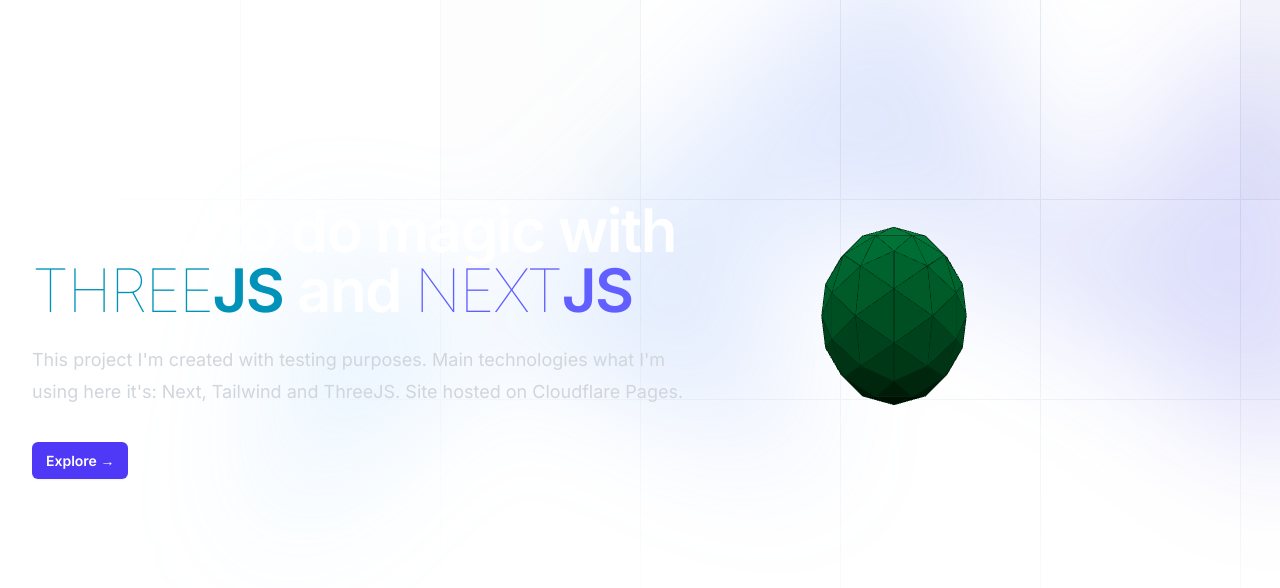
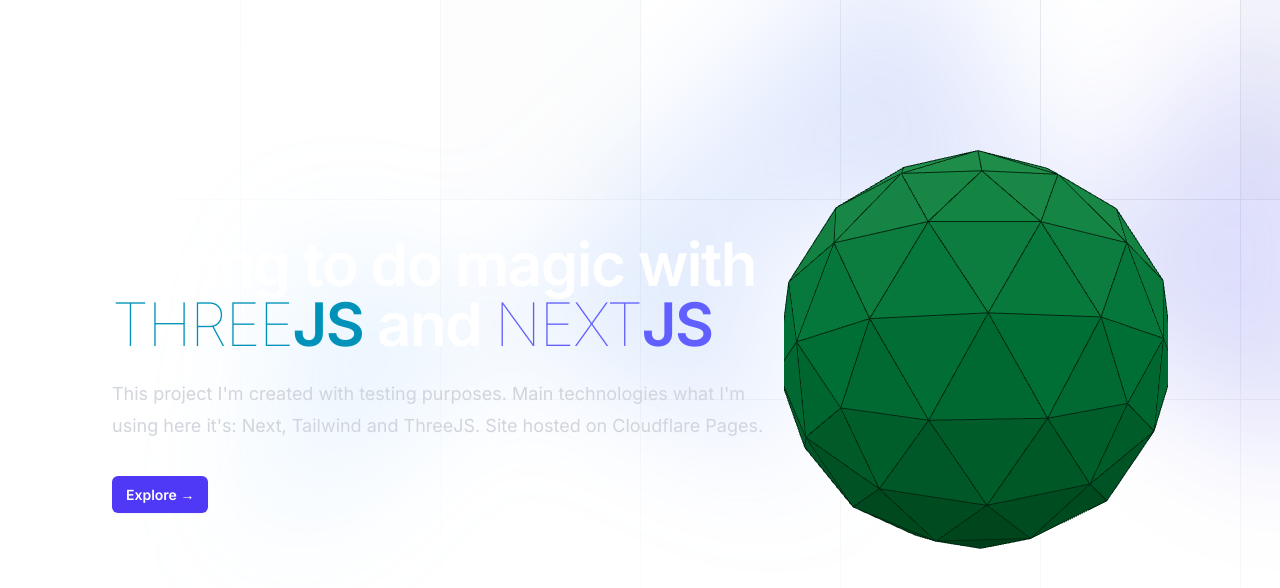
Before and after one commit to Dantes737/all-in-one, a Next.js app: page / in a window 1280 px wide. Shown: the top 588 px of the page. Built offline with nearby package versions, Linux system fonts and the light colour scheme; a web font is replaced by a local one.

Commit message:
updated icosahedron animation

```diff
--- a/app/page.tsx
+++ b/app/page.tsx
@@ -49,8 +49,8 @@
           className="aspect-1108/632 w-277 bg-linear-to-r from-[#80caff] to-[#4f46e5] opacity-20"
         />
       </div>
-      <div className="mx-auto max-w-7xl px-6 pt-10 pb-24 sm:pb-32 lg:flex lg:px-8 lg:py-40">
-        <div className="mx-auto max-w-2xl shrink-0 lg:mx-0 ">
+      <div className="flex items-center px-28">
+        <div className="mx-auto max-w-2xl shrink-0">
           {/* Some component */}
 
           <h1 className="mt-10 text-4xl font-semibold text-center lg:text-start tracking-tight text-white sm:text-6xl">
@@ -74,9 +74,7 @@
             </Link>
           </div>
         </div>
-        <div className="mx-auto mt-16 flex w-full sm:mt-24 lg:mt-0 lg:mr-0 lg:ml-10">
-          <Icosahedron />
-        </div>
+        <Icosahedron />
       </div>
     </div>
   );
--- a/app/ui/icosahedron.tsx
+++ b/app/ui/icosahedron.tsx
@@ -1,91 +1,51 @@
 "use client";
 
-import { Canvas } from "@react-three/fiber";
+import { useRef } from "react";
+import { Canvas, useFrame } from "@react-three/fiber";
 import { OrbitControls } from "@react-three/drei";
 
-export default function Icosahedron() {
-  // const container = useRef(null);
-  // const fov = 75;
-  // const near = 0.1;
-  // const far = 10;
+function SpinningIcosahedron({ speed = 0.5 }: { speed?: number }) {
+  const group = useRef(null);
 
-  // const scene = new THREE.Scene();
-  // const hemiLight = new THREE.HemisphereLight("#FFFFFF", "#000000");
-
-  // const geo = new THREE.IcosahedronGeometry(1, 2);
-
-  // const mat = new THREE.MeshStandardMaterial({
-  //   color: "#50C878",
-  //   flatShading: true,
-  // });
-
-  // const wireMat = new THREE.MeshBasicMaterial({
-  //   color: "#003922",
-  //   wireframe: true,
-  // });
-
-  // const mesh = new THREE.Mesh(geo, mat);
-  // const wireMesh = new THREE.Mesh(geo, wireMat);
-  // wireMesh.scale.setScalar(1.001);
-
-  // onMounted(() => {
-  //   const width = 700;
-  //   const height = 600;
-  //   const aspect = width / height;
-
-  //   const renderer = new THREE.WebGLRenderer({ antialias: true });
-  //   renderer.setSize(width, height);
-  //   renderer.setClearColor(0x000000, 0);
-
-  //   const camera = new THREE.PerspectiveCamera(fov, aspect, near, far);
-  //   camera.position.z = 2;
-
-  //   const controls = new OrbitControls(camera, renderer.domElement);
-  //   controls.enableDamping = true;
-  //   controls.dampingFactor = 0.03;
-  //   controls.maxDistance = 4.5;
-  //   controls.minDistance = 1.8;
-
-  //   container.value.appendChild(renderer.domElement);
-
-  //   scene.add(mesh);
-  //   scene.add(wireMesh);
-
-  //   scene.add(hemiLight);
-
-  //   function animate(t = 0) {
-  //     requestAnimationFrame(animate);
-
-  //     mesh.rotation.y = t * 0.0001;
-  //     wireMesh.rotation.y = t * 0.0001;
-
-  //     renderer.render(scene, camera);
-  //     controls.update();
-  //   }
-
-  //   animate();
-  // });
+  // rotate the group each frame. delta is seconds since last frame.
+  useFrame((_, delta) => {
+    if (!group.current) return;
+    // rotate on Y and a little on X for nicer motion
+    group.current.rotation.y += delta * speed;
+    group.current.rotation.x += delta * (speed * 0.15);
+  });
 
   return (
-    <div id="canvas-container">
+    <group ref={group}>
+      <mesh>
+        <icosahedronGeometry args={[2, 2]} />
+        <meshStandardMaterial color="#50C878" flatShading />
+      </mesh>
+
+      {/* Slightly larger wireframe so it overlays cleanly */}
+      <mesh scale={1.002}>
+        <icosahedronGeometry args={[2, 2]} />
+        <meshBasicMaterial color="#003922" wireframe />
+      </mesh>
+    </group>
+  );
+}
+
+export default function IcosahedronSceene() {
+  return (
+    <div id="canvas-container" style={{ height: "700px", width: "100%" }}>
       <Canvas
         camera={{
           fov: 75,
           near: 0.1,
-          far: 10,
-          aspect: 700 / 600,
+          far: 100,
+          position: [0, 0, 5],
         }}
       >
-        <mesh>
-          <icosahedronGeometry args={[2, 2]} />
-          <meshStandardMaterial color="#50C878" flatShading />
-        </mesh>
-        <mesh>
-          <icosahedronGeometry args={[2, 2]} />
-          <meshBasicMaterial color="#003922" wireframe />
-        </mesh>
+        <ambientLight intensity={0.3} />
         <hemisphereLight args={["#FFFFFF", "#000000"]} />
-        <OrbitControls />
+        <SpinningIcosahedron speed={0.3} />
+        <OrbitControls enablePan={false} minDistance={4.3} maxDistance={11} />
       </Canvas>
     </div>
   );
```
